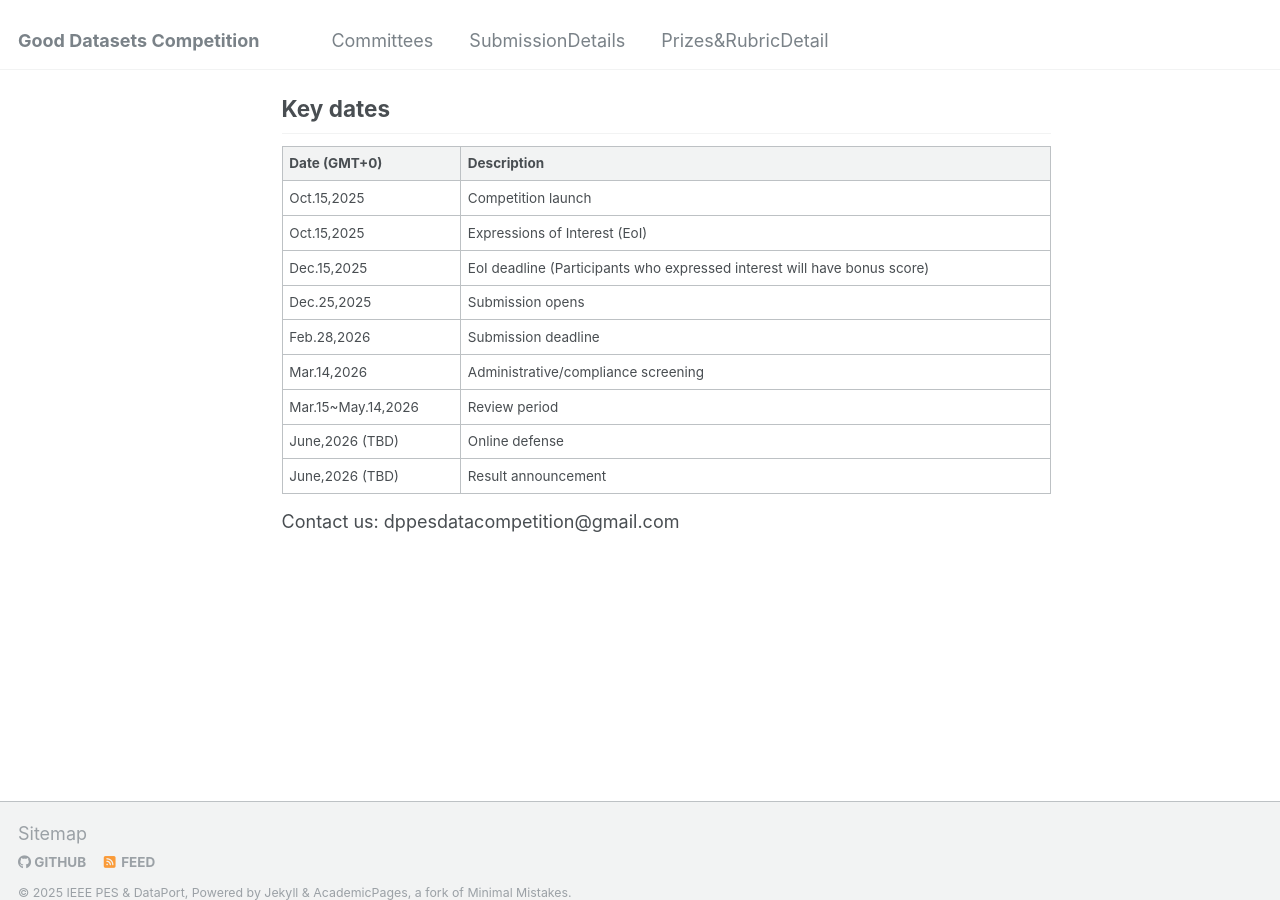
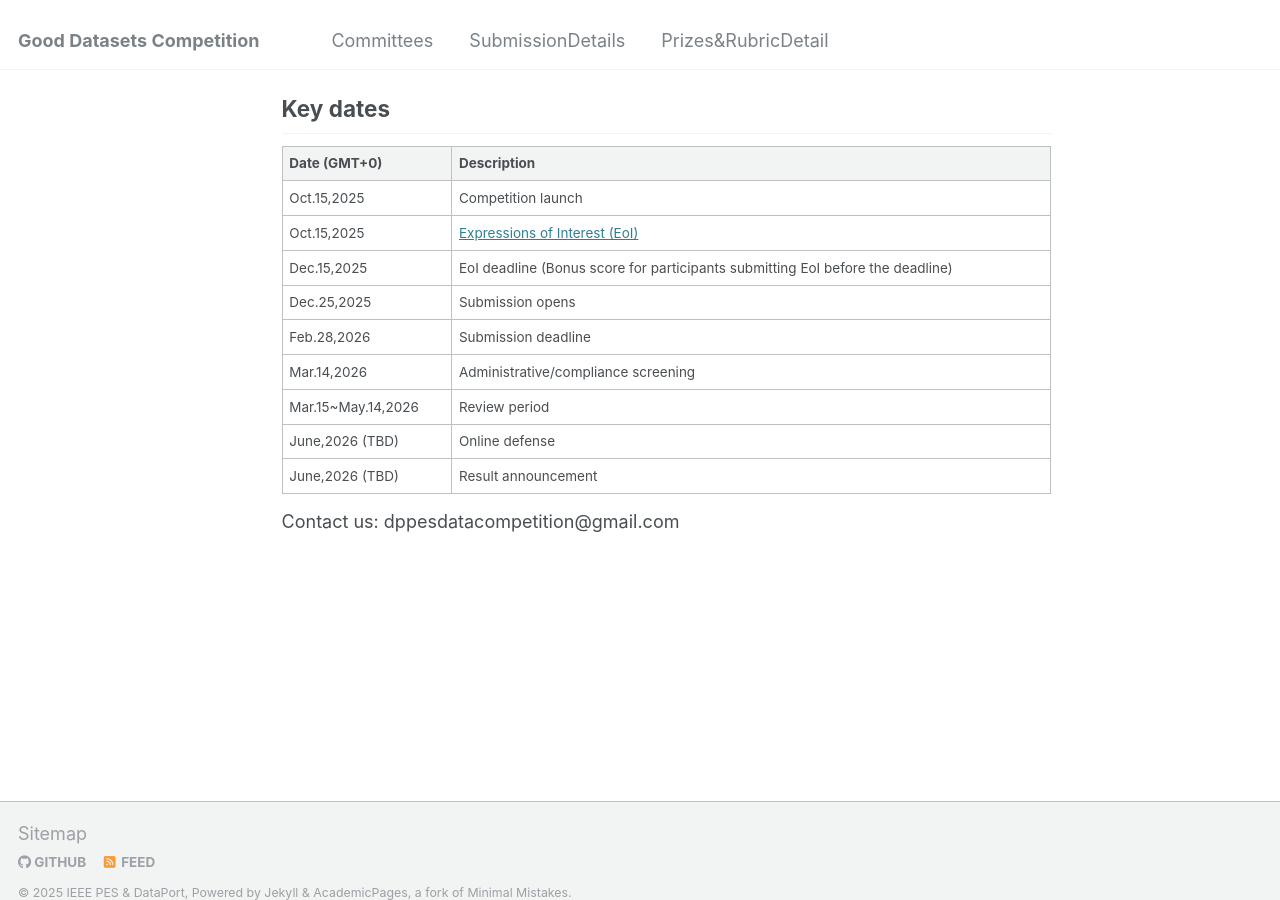
Before and after one commit to dpPEScomp/pesdpcompetition.github.io, a Jekyll site: the page built from _pages/about.md, in a window 1280 px wide and 900 px high, scrolled down 1851 px. Built offline with Jekyll 4.4.1, drawn with Linux system fonts in a browser that asks for light colours.

Commit message:
Update about.md

```diff
--- a/_pages/about.md
+++ b/_pages/about.md
@@ -39,8 +39,8 @@ This Competition encourages researchers across the community to contribute high-
 | Date \(GMT+0\)       | Description                         |
 | -------------------- | ----------------------------------- |
 | Oct.15,2025          | Competition launch                  |
-| Oct.15,2025          | Expressions of Interest (EoI)       |
-| Dec.15,2025          | EoI deadline (Participants who expressed interest will have bonus score)  |
+| Oct.15,2025          | [Expressions of Interest (EoI)](https://forms.office.com/e/repDqrsh6p) |
+| Dec.15,2025          | EoI deadline (Bonus score for participants submitting EoI before the deadline) |
 | Dec.25,2025          | Submission opens                    |
 | Feb.28,2026          | Submission deadline                 |
 | Mar.14,2026          | Administrative/compliance screening |
```
